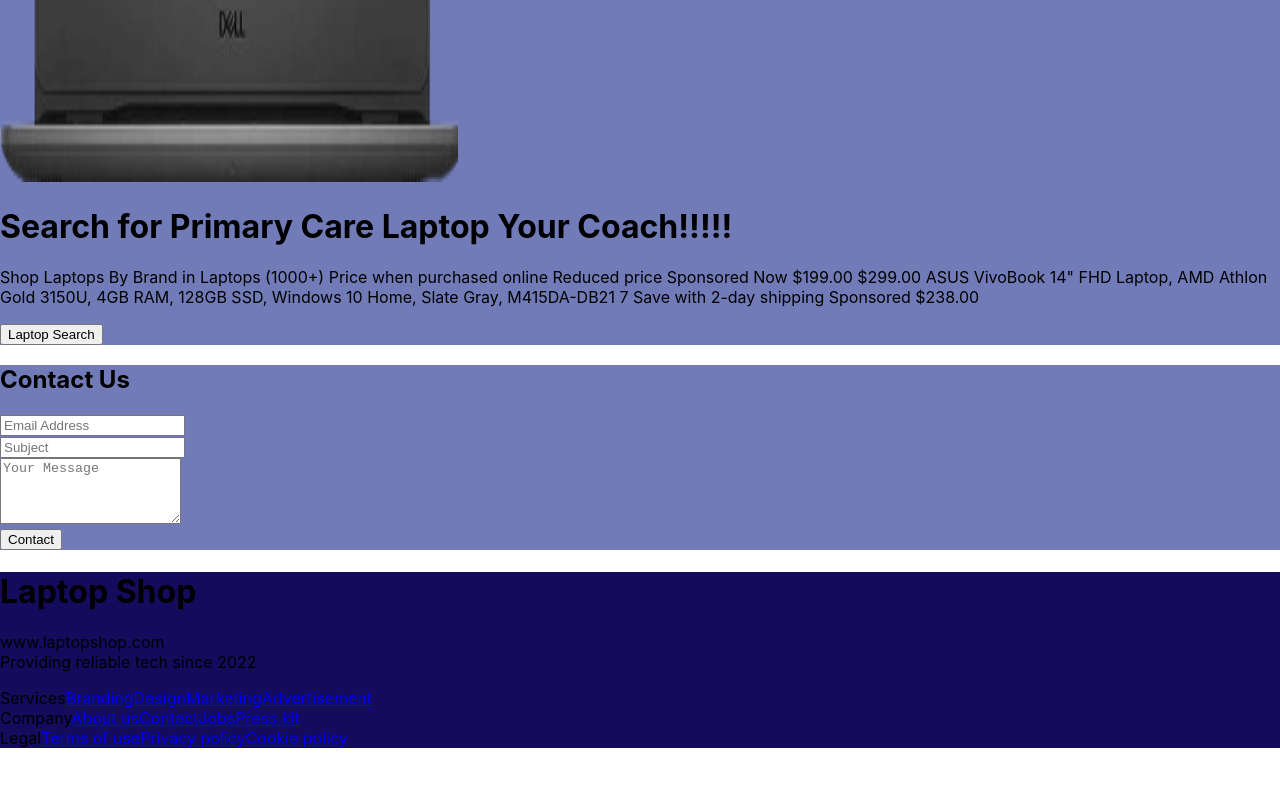
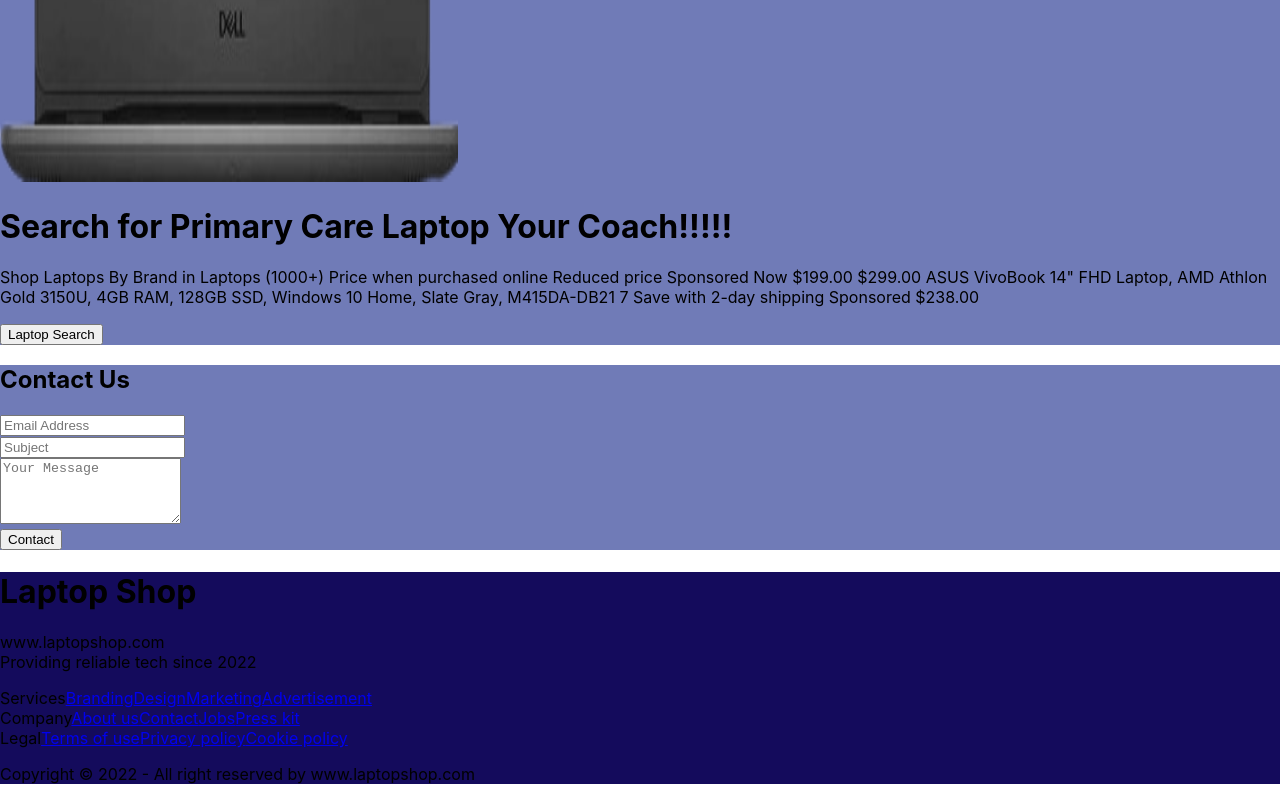
Before and after one commit to shuvornoy/Laptop-shop-client-site, a React (Create React App) app: page / in a window 1280 px wide. Shown: the part 6282-7082 px from the top of the page. Before the commit the page ends 7030 px from the top, so only its background shows below. Built offline with nearby package versions, Linux system fonts and the light colour scheme; no server answers.

Commit message:
footer update

```diff
--- a/src/Pages/Shared/Footer/Footer.js
+++ b/src/Pages/Shared/Footer/Footer.js
@@ -2,10 +2,8 @@
 
 const Footer = () => {
     return (
-      <footer
-        className="footer p-10 text-white"
-        style={{ backgroundColor: "#140B5C" }}
-      >
+      <div className="text-white" style={{ backgroundColor: "#140B5C" }}>
+        <footer className="footer p-10 ">
           <div>
             <h1 className="text-5xl font-bold mb-5">Laptop Shop</h1>
             <p>
@@ -57,6 +55,10 @@
             </a>
           </div>
         </footer>
+        <div className="text-center pb-2">
+          <p>Copyright © 2022 - All right reserved by www.laptopshop.com</p>
+        </div>
+      </div>
     );
 };
 
```
Lines whose indentation alone changed are shown as unchanged.
